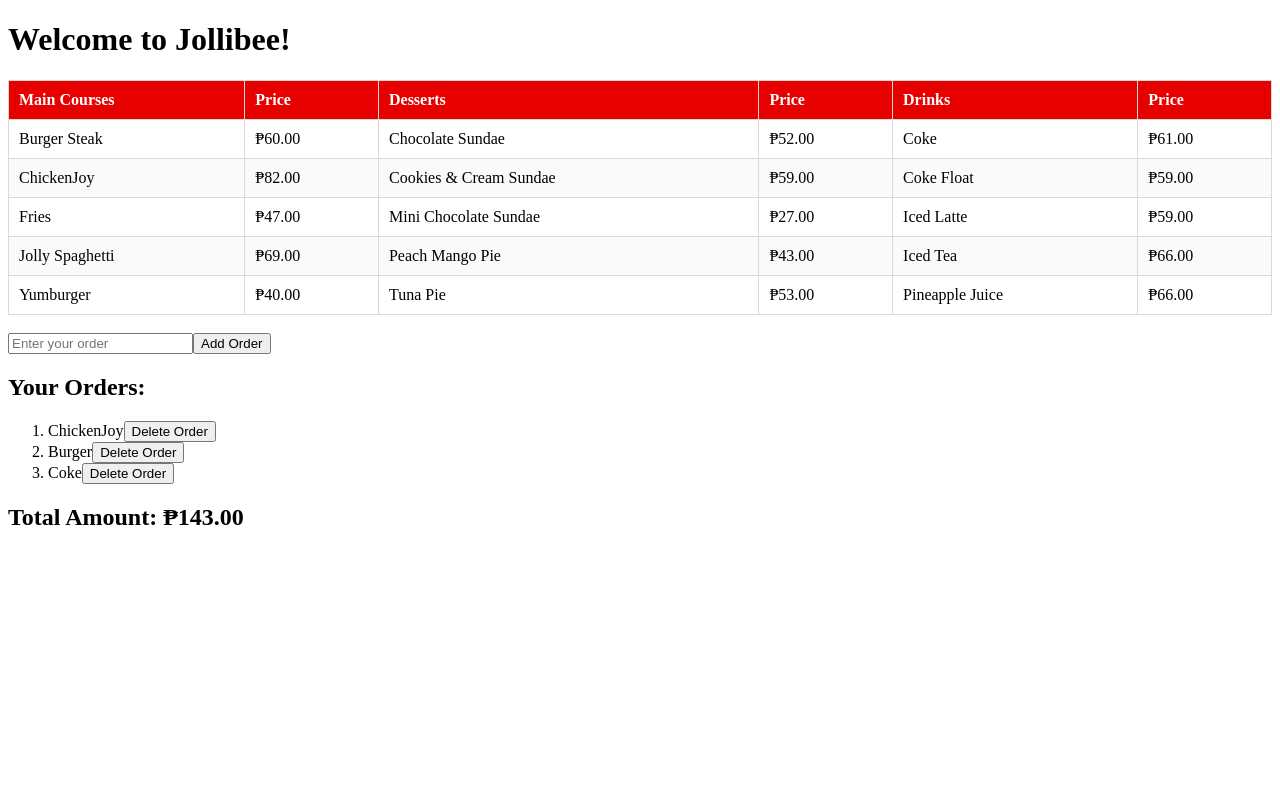
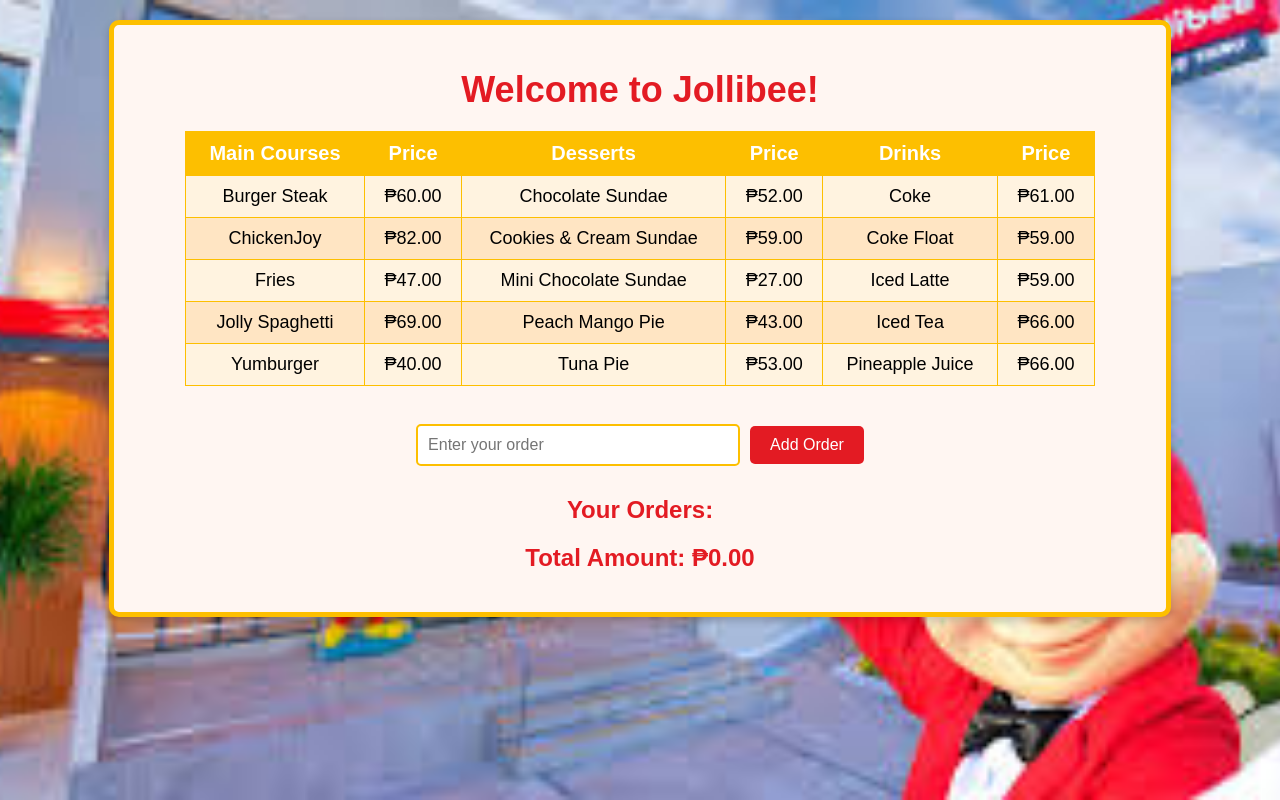
Before and after one commit to Arylmatheous/DSA_Project, a React (Vite) app in the folder menu-system/: page / in a window 1280 px wide. Built offline with nearby package versions, Linux system fonts and the light colour scheme.

Commit message:
feat: :art: Add css design

```diff
--- a/menu-system/src/MenuSystem.jsx
+++ b/menu-system/src/MenuSystem.jsx
@@ -2,7 +2,7 @@
 
 function MenuSystem(){
 
-    const [orders, setOrders] = useState(["ChickenJoy", "Burger", "Coke"]);
+    const [orders, setOrders] = useState([]);
     const [newOrders, setNewOrders] = useState("");
 
     //this allow you to type a text in the input element
--- a/menu-system/src/index.css
+++ b/menu-system/src/index.css
@@ -1,22 +1,118 @@
-table{
-    width: 100%;
-    border-collapse: collapse;
+body{
+    background-image: url(assets/jollibee.jpg);
+    background-position: center;
+    background-repeat: no-repeat;
+    background-size: cover;
+    background-attachment: fixed;
 }
 
-th, td {
-    border: 1px solid hsl(0, 0%, 85%);
-    padding: 10px;
-    text-align: left;
+.menu-system {
+    font-family: Arial, sans-serif;
+    text-align: center;
+    background-color: #fff6f2;
+    padding: 20px;
+    border: 5px solid #fdbf00;
+    border-radius: 10px;
+    width: 80%;
+    margin: 20px auto;
+    box-shadow: 0 4px 8px rgba(0, 0, 0, 0.2);
 }
 
-th {
-    background-color: hsl(0, 100%, 45%);
-    color: hsl(0, 100%, 100%);
+.menu-system h1 {
+    color: #e31b23;
+    font-size: 36px;
+    font-weight: bold;
+    margin-bottom: 20px;
 }
 
-tr:nth-child(even) {
-    background-color: hsl(0, 0%, 98%);
+table {
+    margin: 20px auto;
+    border-collapse: collapse;
+    width: 90%;
 }
-tr:hover {
-    background-color: hsl(0, 0%, 95%);
+
+table th, table td {
+    border: 1px solid #fdbf00;
+    padding: 10px 15px;
+    text-align: center;
+    font-size: 18px;
 }
+
+table th {
+    background-color: #fdbf00;
+    color: #fff;
+    font-size: 20px;
+}
+
+table tbody tr:nth-child(odd) {
+    background-color: #fff3e0;
+}
+
+table tbody tr:nth-child(even) {
+    background-color: #ffe5c3;
+}
+
+input[type="text"] {
+    padding: 10px;
+    font-size: 16px;
+    border: 2px solid #fdbf00;
+    border-radius: 5px;
+    width: 300px;
+    margin-bottom: 10px;
+}
+
+.add-order-button {
+    padding: 10px 20px;
+    font-size: 16px;
+    background-color: #e31b23;
+    color: #fff;
+    border: none;
+    border-radius: 5px;
+    cursor: pointer;
+    margin-left: 10px;
+}
+
+.add-order-button:hover {
+    background-color: #c4171b;
+}
+
+.delete-order-button {
+    padding: 5px 10px;
+    font-size: 14px;
+    background-color: #e31b23;
+    color: #fff;
+    border: none;
+    border-radius: 5px;
+    cursor: pointer;
+    margin-left: 10px;
+}
+
+.delete-order-button:hover {
+    background-color: #c4171b;
+}
+
+ol {
+    list-style: decimal;
+    padding: 0;
+    margin: 20px auto;
+    width: 60%;
+    text-align: center;
+}
+
+ol li {
+    font-size: 18px;
+    margin: 10px 0;
+    background-color: #ffe5c3;
+    border: 1px solid #fdbf00;
+    border-radius: 5px;
+    padding: 10px;
+    display: inline-block;
+    width: 90%;
+}
+
+h2 {
+    color: #e31b23;
+    font-size: 24px;
+    font-weight: bold;
+    margin-top: 20px;
+}
```
Also changed, not shown: menu-system/src/assets/jollibee.jpg (added).
